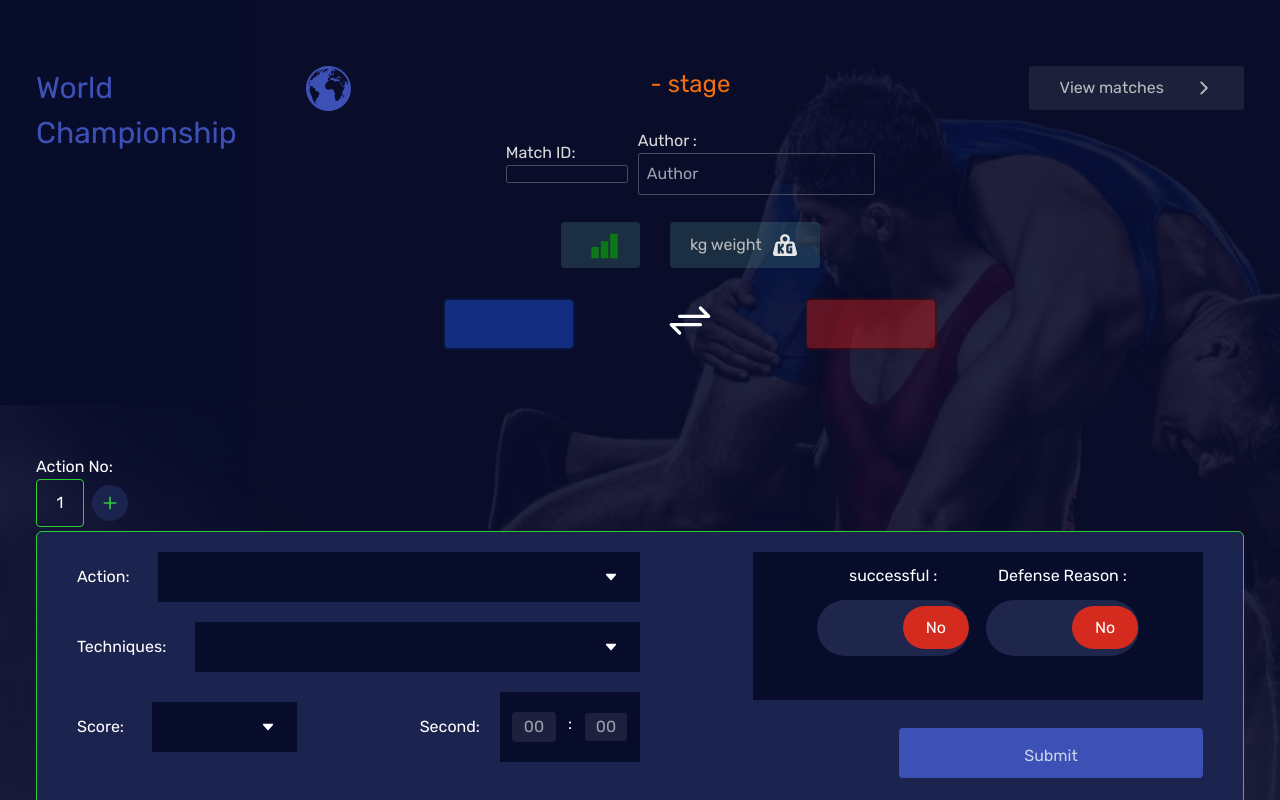
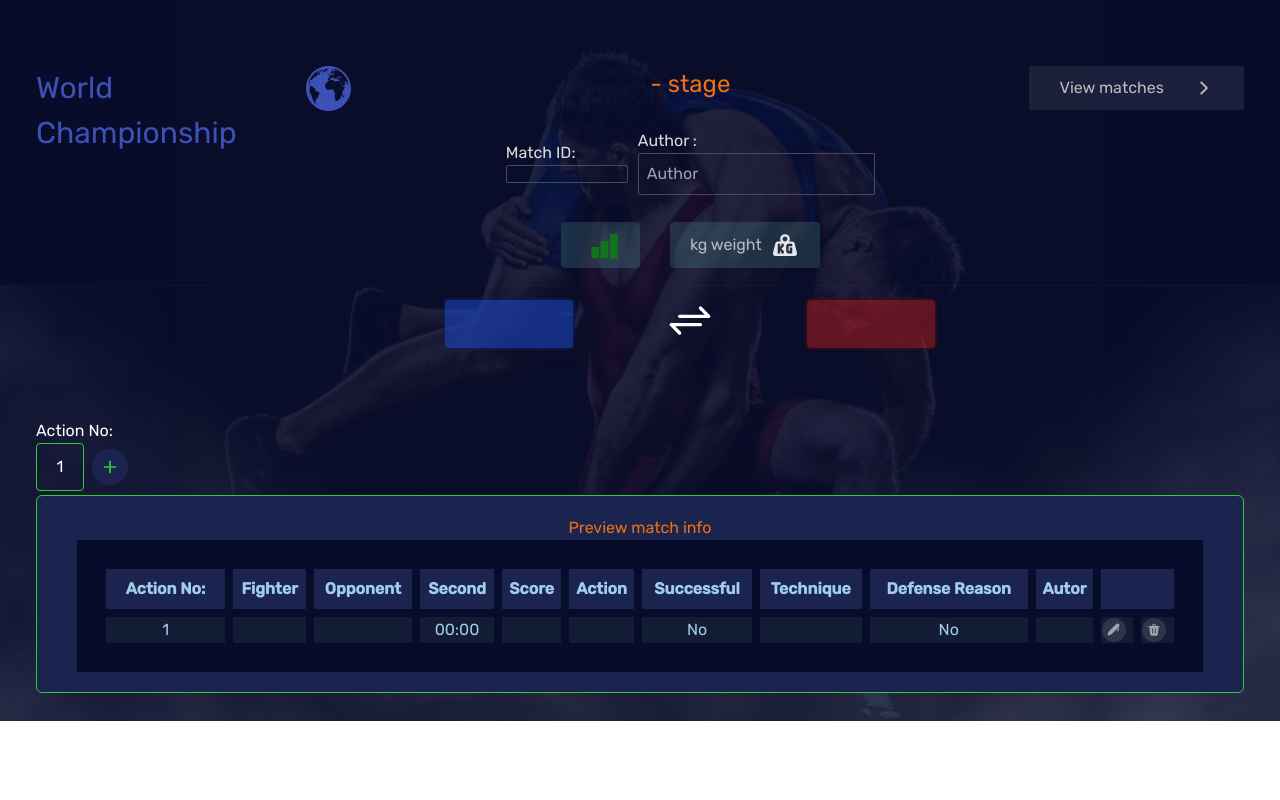
Before and after one commit to QssAnalytic/WrestlingDataFront, a React (Vite) app: page /1 in a window 1280 px wide. Shown: the top 800 px of the page. Built offline with nearby package versions, Linux system fonts and the light colour scheme; no server answers.

Commit message:
changed score and some select problems solved

```diff
--- a/src/components/Action/ActionForm.jsx
+++ b/src/components/Action/ActionForm.jsx
@@ -69,12 +69,13 @@
 
   const toggleSelect = (e) => {
     setOpenSelect({
-      ...openSelect,
+      [Object.keys(openSelect)[0]]: false,
+      [Object.keys(openSelect)[1]]: false,
       [e.currentTarget?.id]: !openSelect[e.currentTarget?.id],
     });
   };
 
-  console.log("selectboxes", openSelect);
+  console.log("selectboxes", Object.keys(openSelect));
 
   const postAction = async (formData) => {
     try {
@@ -182,12 +183,6 @@
                 )}
               />
               <div className="left-bottom flex justify-between">
-                <Controller
-                  name="score"
-                  control={control}
-                  defaultValue={singleAction.score}
-                  rules={{ required: "This field is required" }}
-                  render={({ field }) => (
                 <SelectBox
                   toggleSelect={toggleSelect}
                   openSelect={openSelect}
@@ -195,12 +190,7 @@
                   name={"score"}
                   activeAction={singleAction}
                   setActiveAction={setSingleAction}
-                      setValue={setValue}
-                      errors={formState.errors?.score}
-                      clearErrors={clearErrors}
                   ok
-                    />
-                  )}
                 />
                 <Controller
                   control={control}
--- a/src/components/SelectBox.jsx
+++ b/src/components/SelectBox.jsx
@@ -29,12 +29,12 @@
       id: 2,
     },
     {
-      name: 3,
-      id: 3,
+      name: 4,
+      id: 4,
     },
     {
-      name: 4,
-      id: 4,
+      name: 5,
+      id: 5,
     },
   ];
   console.log('active action in selctbox', activeAction)
--- a/src/context/FormContext.jsx
+++ b/src/context/FormContext.jsx
@@ -21,8 +21,10 @@
     author : undefined,
   };
 
-  const [singleAction, setSingleAction] = useState({});
-  const [actionsBase, setActionsBase] = useState([singleAction]);
+  const [singleAction, setSingleAction] = useState({
+    ...defaultV
+  });
+  const [actionsBase, setActionsBase] = useState([defaultV]);
   const [editable, setEditable] = useState(false);
   const [deletedId, setDeletedId] = useState(0);
 
--- a/src/pages/ActionPage.jsx
+++ b/src/pages/ActionPage.jsx
@@ -28,7 +28,7 @@
   return (
     <>
       <Header fightInfo={fightInfo} />
-      <main className="main p-9">
+      <main className="main px-9">
         <div className="container m-auto">
           <div className="main-inner mb-7">
             <div className="action-form text-white flex flex-col gap-1">
```
Lines whose indentation alone changed are shown as unchanged.
